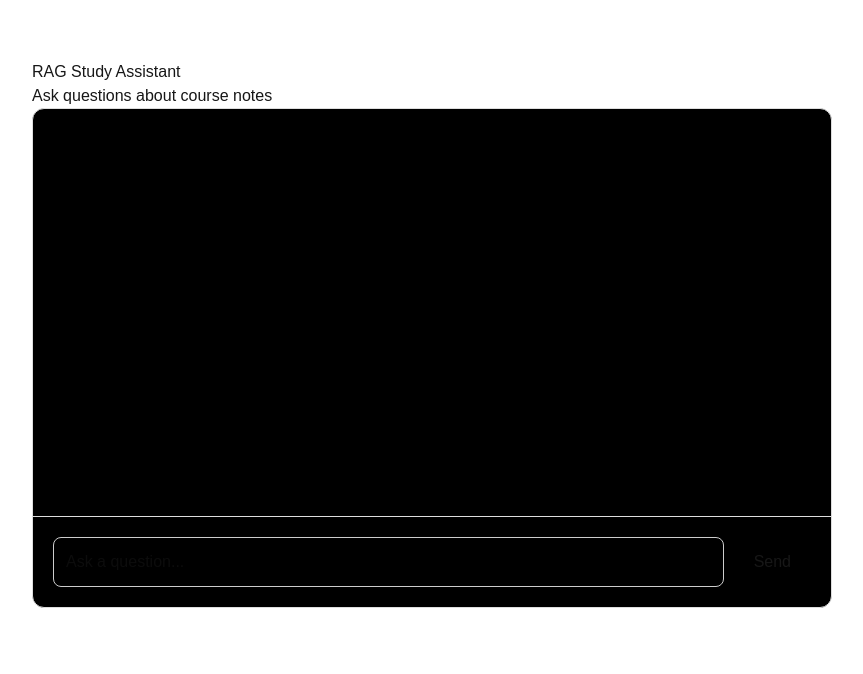
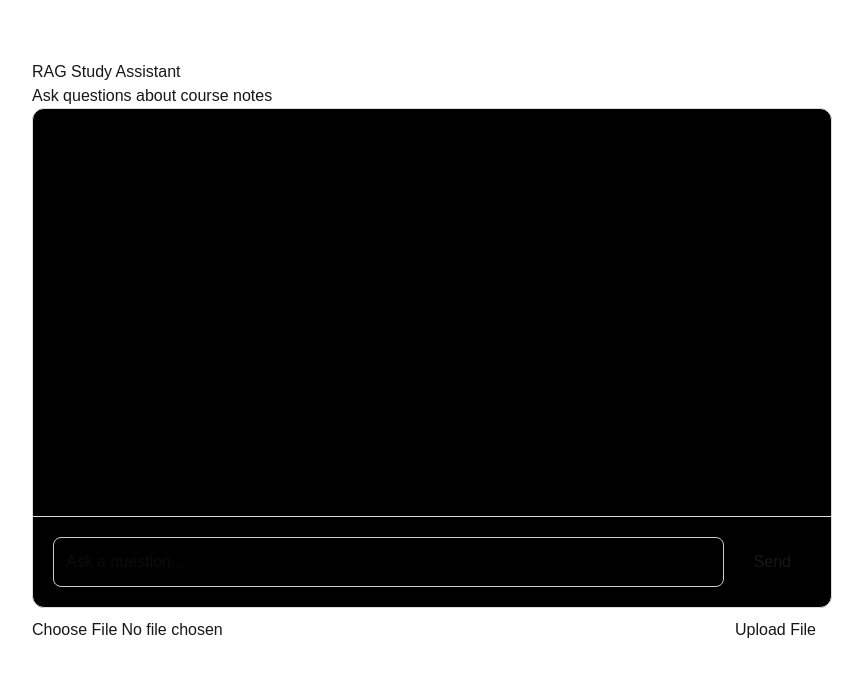
Before and after one commit to funshothanni/RAG-study-assistant, a Next.js app: page / in a window 1280 px wide. Shown: the top 674 px of the page, without its empty margins (208-1071 px from the left). Built offline with nearby package versions, Linux system fonts and the light colour scheme.

Commit message:
chat ui built

```diff
--- a/src/app/page.module.css
+++ b/src/app/page.module.css
@@ -42,3 +42,52 @@
     border-radius: 8px;
     cursor: pointer;
 }
+.uploadSection {
+    display: flex;
+    flex-wrap: wrap;
+    gap: 10px;
+    align-items: center;
+    margin-bottom: 20px;
+}
+
+.fileInput {
+    flex: 1;
+}
+
+.uploadButton {
+    padding: 10px 16px;
+    border: none;
+    border-radius: 8px;
+    cursor: pointer;
+}
+
+.uploadedFile {
+    width: 100%;
+    font-size: 14px;
+    margin: 0;
+}
+
+.messages {
+    display: flex;
+    flex-direction: column;
+    gap: 12px;
+    min-height: 300px;
+    padding: 16px;
+    overflow-y: auto;
+}
+
+.userMessage {
+    align-self: flex-end;
+    max-width: 70%;
+    padding: 10px 14px;
+    border-radius: 12px;
+    background-color: #100808;
+}
+
+.assistantMessage {
+    align-self: flex-start;
+    max-width: 70%;
+    padding: 10px 14px;
+    border-radius: 12px;
+    background-color: #100808;
+}
--- a/src/app/page.tsx
+++ b/src/app/page.tsx
@@ -3,7 +3,45 @@ import { useState } from "react";
 import styles from "./page.module.css";
 
 export default function Home() {
+    type Message = {
+        role: "user" | "assistant";
+        text: string;
+    };
     const [question, setQuestion] = useState("");
+    const [messages, setMessages] = useState<Message[]>([]);
+    const [file, setFile] = useState<File | null>(null);
+    const [uploadedFile, setUploadedFile] = useState<File | null>(null);
+    function handleSubmit(event: { preventDefault: () => void; }) {
+        event.preventDefault();
+        if(question.trim() === ""){
+            return;
+        }
+        console.log(question);
+        const userMessage: Message = {
+            role: "user",
+            text: question
+        };
+
+        const assistantMessage: Message = {
+            role: "assistant",
+            text: "This is a temporary assistant response."
+        };
+
+        setMessages([
+            ...messages,
+            userMessage,
+            assistantMessage
+        ]);
+        console.log(messages);
+        setQuestion("");
+
+    }
+    function handleFileUpload(){
+      if(!file){
+          return;
+      }
+      setUploadedFile(file);
+    }
     return (
         <main className={styles.container}>
             <div className={styles.content}>
@@ -12,9 +50,23 @@ export default function Home() {
 
                 <div className={styles.chat}>
                     <div className={styles.messages}>
+                        {messages.map((message, index) => (
+                            <div
+                                key={index}
+                                className={
+                                    message.role === "user"
+                                        ? styles.userMessage
+                                        : styles.assistantMessage
+                                }
+                            >
+                                {message.text}
+                            </div>
+                        ))}
+
                     </div>
 
-                    <form className={styles.form}>
+                    <form className={styles.form}
+                    onSubmit={handleSubmit}>
                         <input
                             className={styles.input}
                             type="text"
@@ -31,6 +83,29 @@ export default function Home() {
                         </button>
                     </form>
                 </div>
+                <div className={styles.uploadSection}>
+                    <input
+                        className={styles.fileInput}
+                        type="file"
+                        accept= ".pdf"
+                        onChange={(event) => {
+                            if (event.target.files) {
+                                setFile(event.target.files[0]);
+                            }
+                        }}
+                    />
+
+                    <button
+                        className={styles.uploadButton}
+                        type="button"
+                     onClick={handleFileUpload}>
+                        Upload File
+                    </button>
+                    {uploadedFile && (
+                        <p
+                        className={styles.uploadedFile}>Uploaded: {uploadedFile.name}</p>
+                    )}
+                </div>
             </div>
         </main>
     );
```
